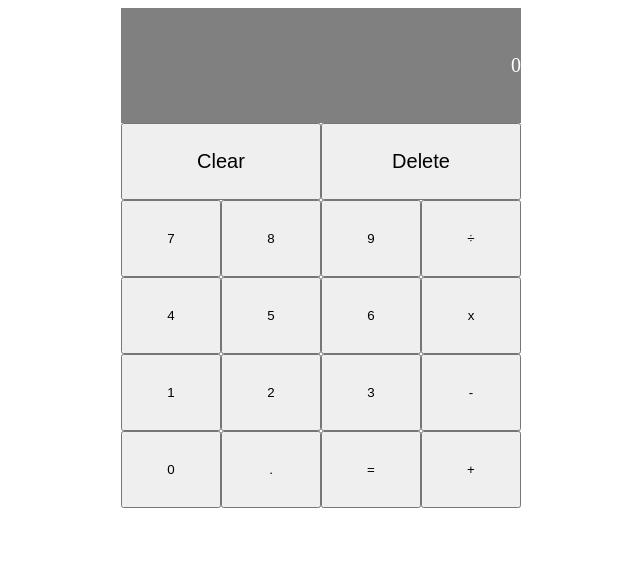
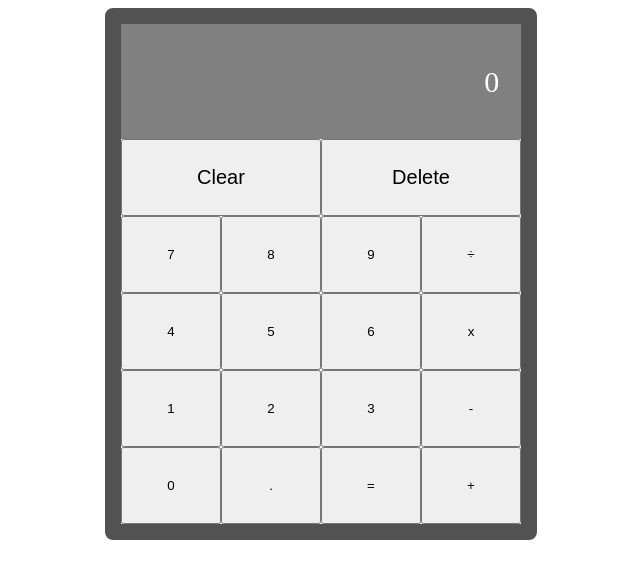
Before and after one commit to RazvanUscatuN/web-calculator, a plain HTML site: page index.html in a window 1280 px wide. Both pictures are taken after a click on the button "Clear". Shown: the whole page, without its empty margins (319-959 px from the left). Drawn offline with Linux system fonts and the light colour scheme.

Commit message:
solving a bug with clear btn plus add some style

```diff
--- a/index.html
+++ b/index.html
@@ -10,8 +10,8 @@
   <body>
     <div class="calculator">
       <div class="display" id="display">
-        <div id="display-current">0</div>
-        <div id="display-operator"></div>
+        <div class="display-current" id="display-current">0</div>
+        <div class="display-operator" id="display-operator"></div>
 
       </div>
 
--- a/script.js
+++ b/script.js
@@ -45,7 +45,7 @@ btnNumbers.forEach(function (button) {
   button.addEventListener("click", function () {
     let number = button.textContent;
     displayNumber += number;
-    displayOperator.textContent = "";
+    // displayOperator.textContent = "";
     display.textContent = displayNumber;
   });
 });
@@ -100,8 +100,8 @@ document.querySelector("#btn-clear").addEventListener("click", function () {
   secondNumber = 0;
   operator = "";
   displayNumber = "";
-  display.textContent = "";
-  displayOperator.textContent = "0";
+  display.textContent = "0";
+  displayOperator.textContent = "";
 });
 
 //delete button logic
--- a/style.css
+++ b/style.css
@@ -10,6 +10,8 @@ body {
   flex-direction: column;
   width: 400px;
   height: 500px;
+  border: 1rem solid rgb(83, 82, 82);
+  border-radius: 8px;
 }
 
 .display {
@@ -19,7 +21,8 @@ body {
   background-color: gray;
   color: white;
   align-items: center;
-  font-size: 20px;
+  font-size: 30px;
+  padding-right: 10px;
 }
 
 .btn-grid {
@@ -47,3 +50,9 @@ body {
   justify-content: center;
   font-size: 20px;
 }
+
+
+
+.display .display-operator{
+  width: 3%;
+}
```
